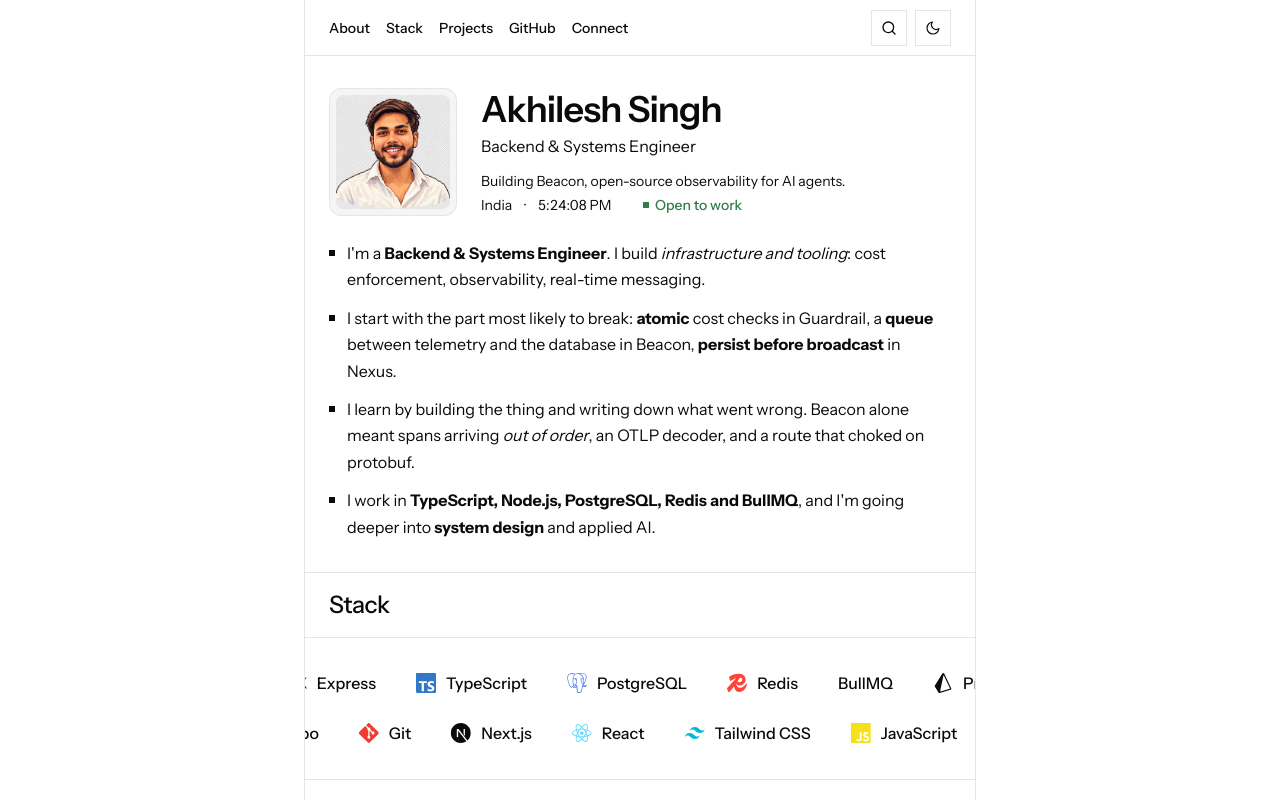
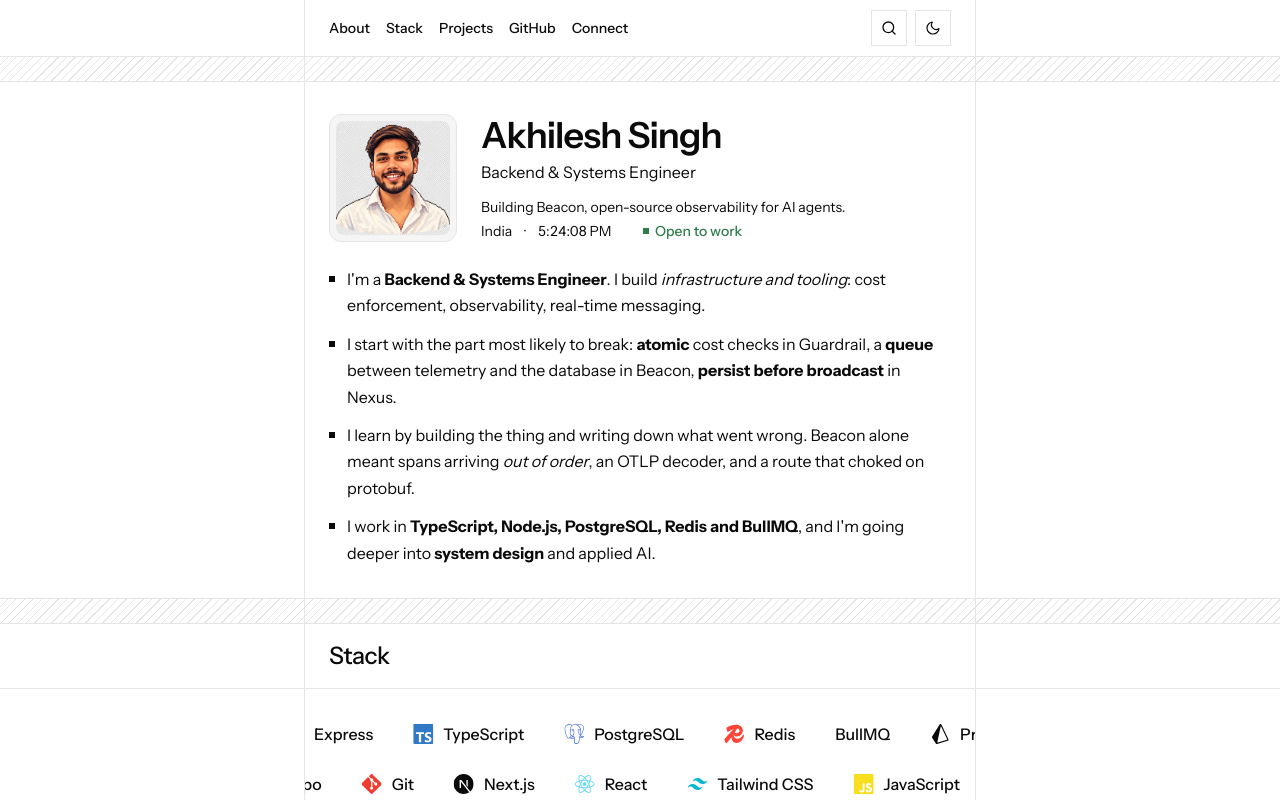
Before and after one commit to Akhilesh-Singh-0/akhilesh.dev, a Next.js app: page / in a window 1280 px wide. Shown: the top 800 px of the page. Built offline with nearby package versions, Linux system fonts and the light colour scheme.

Commit message:
refactor(layout): full-width lines and hatched dividers

```diff
--- a/app/layout.tsx
+++ b/app/layout.tsx
@@ -5,6 +5,7 @@ import { Header } from "@/components/layout/header";
 import { Shell } from "@/components/layout/shell";
 import { ThemeProvider } from "@/components/layout/themeProvider";
 import { CommandMenu } from "@/components/sections/commandMenu";
+import { Footer } from "@/components/layout/footer";
 import { Tooltip } from "@/components/ui/tooltip";
 import { site } from "@/content/site";
 import "./globals.css";
@@ -50,6 +51,7 @@ export default function RootLayout({ children }: LayoutProps<"/">) {
               }
             />
             {children}
+            <Footer name={site.name} />
           </Shell>
         </ThemeProvider>
       </body>
--- /dev/null
+++ b/components/layout/band.tsx
@@ -0,0 +1,22 @@
+import { cn } from "@/lib/cn";
+
+type BandProps = {
+  children: React.ReactNode;
+  className?: string;
+  innerClassName?: string;
+};
+
+export function Band({ children, className, innerClassName }: BandProps) {
+  return (
+    <div className={cn("border-b border-rule", className)}>
+      <div
+        className={cn(
+          "mx-auto w-full max-w-2xl sm:border-x sm:border-rule",
+          innerClassName,
+        )}
+      >
+        {children}
+      </div>
+    </div>
+  );
+}
--- /dev/null
+++ b/components/layout/divider.tsx
@@ -0,0 +1,7 @@
+export function Divider() {
+  return (
+    <div aria-hidden className="hatch border-b border-rule">
+      <div className="mx-auto h-6 w-full max-w-2xl sm:border-x sm:border-rule" />
+    </div>
+  );
+}
--- /dev/null
+++ b/components/layout/footer.tsx
@@ -0,0 +1,19 @@
+import { Band } from "@/components/layout/band";
+import { Divider } from "@/components/layout/divider";
+
+export function Footer({ name }: { name: string }) {
+  return (
+    <footer className="flex flex-1 flex-col">
+      <Divider />
+      <Band>
+        <p className="px-6 py-10 text-center text-sm">
+          Designed and built by <strong>{name}</strong>.
+        </p>
+      </Band>
+      <Divider />
+      <div className="flex-1">
+        <div className="mx-auto h-full min-h-10 w-full max-w-2xl sm:border-x sm:border-rule" />
+      </div>
+    </footer>
+  );
+}
--- a/components/layout/header.tsx
+++ b/components/layout/header.tsx
@@ -7,7 +7,8 @@ type HeaderProps = {
 
 export function Header({ nav, actions }: HeaderProps) {
   return (
-    <header className="sticky top-0 z-10 flex h-14 items-center justify-between gap-4 border-b border-rule bg-bg px-6">
+    <header className="sticky top-0 z-10 border-b border-rule bg-bg">
+      <div className="mx-auto flex h-14 w-full max-w-2xl items-center justify-between gap-4 px-6 sm:border-x sm:border-rule">
         <nav aria-label="Main" className="-mx-2 flex items-center overflow-x-auto">
           {nav.map((item) => (
             <a
@@ -20,6 +21,7 @@ export function Header({ nav, actions }: HeaderProps) {
           ))}
         </nav>
         {actions}
+      </div>
     </header>
   );
 }
--- a/components/layout/section.tsx
+++ b/components/layout/section.tsx
@@ -1,3 +1,5 @@
+import { Band } from "@/components/layout/band";
+import { Divider } from "@/components/layout/divider";
 import { cn } from "@/lib/cn";
 
 type SectionProps = {
@@ -10,20 +12,21 @@ type SectionProps = {
 
 export function Section({ id, title, flush, bare, children }: SectionProps) {
   return (
-    <section
-      id={id}
-      aria-labelledby={`${id}-title`}
-      className="border-b border-rule"
-    >
+    <section id={id} aria-labelledby={`${id}-title`}>
+      <Divider />
+      <Band>
         <h2
           id={`${id}-title`}
-        className="border-b border-rule px-6 py-4 text-2xl font-medium tracking-tight"
+          className="px-6 py-4 text-2xl font-medium tracking-tight"
         >
           {title}
         </h2>
+      </Band>
+      <Band>
         <div className={cn(bare ? "" : flush ? "py-8" : "px-6 py-8")}>
           {children}
         </div>
+      </Band>
     </section>
   );
 }
--- a/components/layout/shell.tsx
+++ b/components/layout/shell.tsx
@@ -1,9 +1,3 @@
 export function Shell({ children }: { children: React.ReactNode }) {
-  return (
-    <div className="flex flex-1 justify-center">
-      <div className="w-full max-w-2xl sm:border-x sm:border-rule">
-        {children}
-      </div>
-    </div>
-  );
+  return <div className="flex flex-1 flex-col">{children}</div>;
 }
--- a/components/sections/about.tsx
+++ b/components/sections/about.tsx
@@ -1,11 +1,15 @@
 import { ProfileHeader } from "@/components/features/profileHeader";
+import { Band } from "@/components/layout/band";
+import { Divider } from "@/components/layout/divider";
 import { RichText } from "@/components/ui/richText";
 import { about } from "@/content/about";
 import { site } from "@/content/site";
 
 export function About() {
   return (
-    <section id="about" aria-label="About" className="border-b border-rule">
+    <section id="about" aria-label="About">
+      <Divider />
+      <Band>
         <ProfileHeader {...site} />
         <ul className="flex flex-col gap-3 px-6 pb-8">
           {about.bullets.map((text, i) => (
@@ -17,6 +21,7 @@ export function About() {
             </li>
           ))}
         </ul>
+      </Band>
     </section>
   );
 }
--- a/components/sections/quote.tsx
+++ b/components/sections/quote.tsx
@@ -1,10 +1,13 @@
 import { RiDoubleQuotesR } from "react-icons/ri";
+import { Band } from "@/components/layout/band";
+import { Divider } from "@/components/layout/divider";
 import { quote } from "@/content/quote";
 
 export function Quote() {
   return (
-    <section aria-label="Quote" className="border-b border-rule">
-      <div aria-hidden className="hatch h-6 border-b border-rule" />
+    <section aria-label="Quote">
+      <Divider />
+      <Band>
         <figure className="flex flex-col items-center px-6 py-14 text-center">
           <RiDoubleQuotesR className="size-10 text-ink/35" aria-hidden />
           <blockquote className="mt-6 max-w-xl font-hand text-3xl leading-snug sm:text-4xl">
@@ -16,7 +19,7 @@ export function Quote() {
             <span aria-hidden className="h-px w-10 bg-rule" />
           </figcaption>
         </figure>
-      <div aria-hidden className="hatch h-6 border-t border-rule" />
+      </Band>
     </section>
   );
 }
```
Lines whose indentation alone changed are shown as unchanged.
